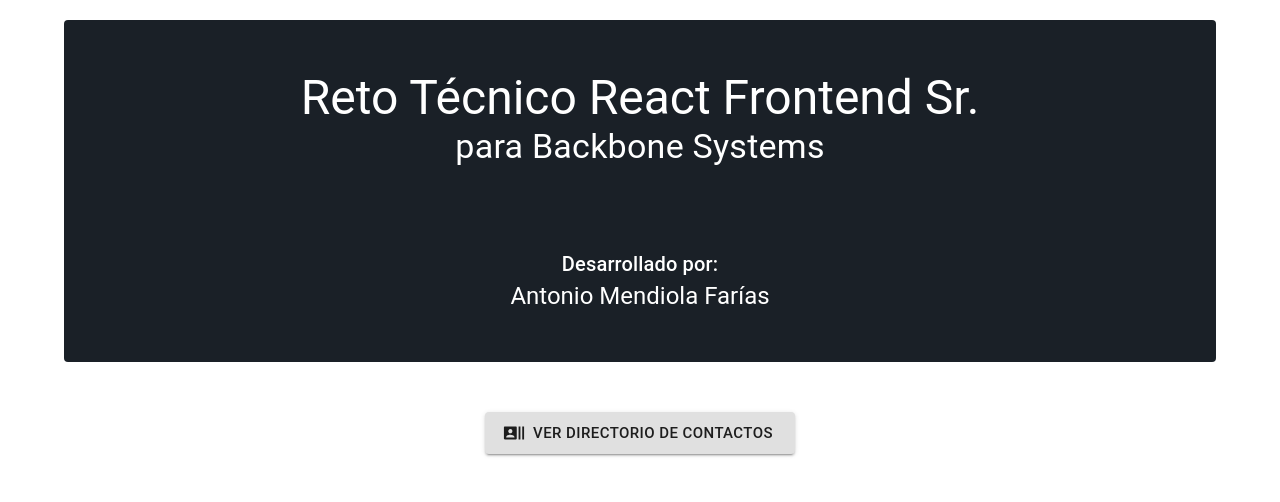
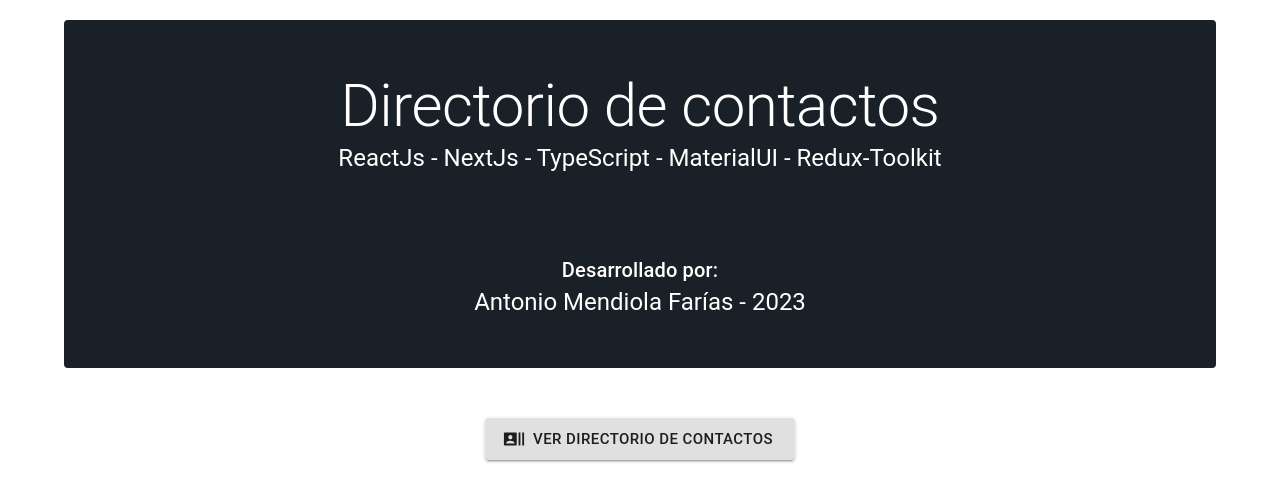
Before and after one commit to antoniomefa/BackboneChallenge, a Next.js app: page / in a window 1280 px wide. Shown: the top 502 px of the page. Built offline with nearby package versions, Linux system fonts and the light colour scheme.

Commit message:
Change name and description

```diff
--- a/package.json
+++ b/package.json
@@ -1,7 +1,7 @@
 {
   "name": "backbone-systems-challenge",
   "version": "1.0.0",
-  "description": "A challenge for apply to the Sr Frontend Developer position at Backbone Systems",
+  "description": "A Contacts directory in NextJs and ReactJs",
   "main": "index.js",
   "scripts": {
     "dev": "NODE_OPTIONS='--inspect' next",
--- a/pages/_app.tsx
+++ b/pages/_app.tsx
@@ -9,7 +9,7 @@
 import theme from '../utils/theme'
 import createEmotionCache from '../utils/createEmotionCache'
 
-// Cache del lado del clinte
+// Cache del lado del cliente
 const clientSideEmotionCache = createEmotionCache()
 
 interface MyAppProps extends AppProps {
--- a/pages/index.tsx
+++ b/pages/index.tsx
@@ -12,15 +12,15 @@
                         <Box sx={styles.hero}>
                             <Typography
                                 component="h1"
-                                variant="h3"
+                                variant="h2"
                             >
-                                Reto Técnico React Frontend Sr.
+                                Directorio de contactos
                             </Typography>
                             <Typography
                                 component="h2"
-                                variant="h4"
+                                variant="h5"
                             >
-                                para Backbone Systems
+                                ReactJs - NextJs - TypeScript - MaterialUI - Redux-Toolkit
                             </Typography>
                             <Typography
                                 sx={{ marginTop: 10 }}
@@ -33,7 +33,7 @@
                                 component="h5"
                                 variant="h5"
                             >
-                                Antonio Mendiola Farías
+                                Antonio Mendiola Farías - 2023
                             </Typography>
                         </Box>
                     </Grid>
```
Also changed, not shown: assets/hero.png, 1 other file (tests, documents, lock files or other folders).
